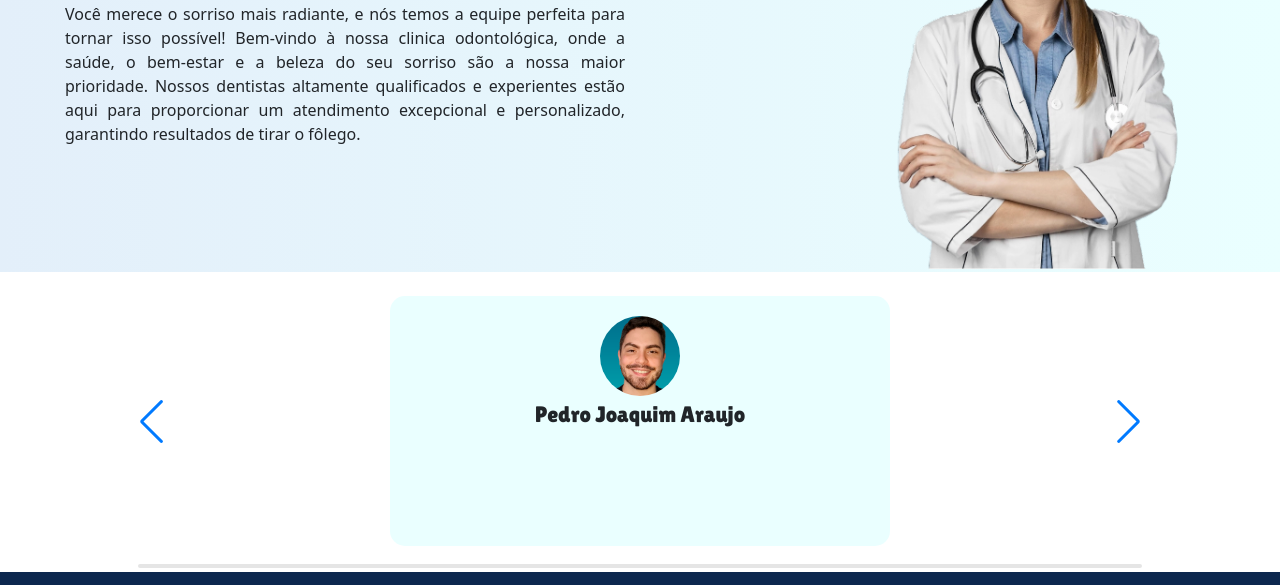
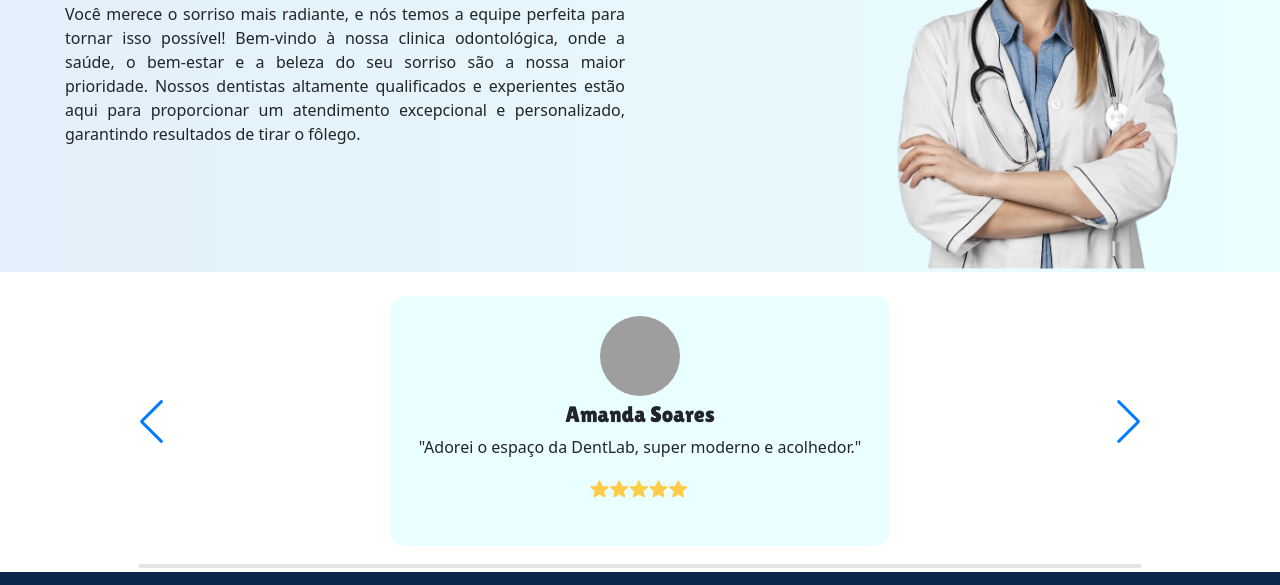
Before and after one commit to pedrojaraujo/dentalab, a plain HTML site: page index.html in a window 1280 px wide. Shown: the part 2251-2836 px from the top of the page. Drawn offline with nearby package versions, Linux system fonts and the light colour scheme; grey boxes are pictures that could not be loaded.

Commit message:
finishing style slide

```diff
--- a/index.html
+++ b/index.html
@@ -122,43 +122,10 @@
       <!-- Carrossel incluso com a biblioteca Swiper -->
       <!-- Slider main container -->
       <div class="swiper">
-        <!-- Additional required wrapper -->
-        <div class="swiper-wrapper">
-          <!-- Slides -->
-          <div class="swiper-slide">
-            <div class="card__slide">
-              <div class="img__Slide__container">
-                <img src="public/images/perfil.png" alt="imagem do perfil" />
-              </div>
-              <h2>Pedro Joaquim Araujo</h2>
-            </div>
-          </div>
-          <div class="swiper-slide">
-            <div class="card__slide">
-              <div class="img__Slide__container">
-                <img src="public/images/perfil.png" alt="imagem do perfil" />
-              </div>
-              <h2>Pedro Joaquim Araujo</h2>
-            </div>
-          </div>
-          <div class="swiper-slide">
-            <div class="card__slide">
-              <div class="img__Slide__container">
-                <img src="public/images/perfil.png" alt="imagem do perfil" />
-              </div>
-              <h2>Pedro Joaquim Araujo</h2>
-            </div>
-          </div>
-          ...
-        </div>
-        <!-- If we need pagination -->
+        <div class="swiper-wrapper"></div>
         <div class="swiper-pagination"></div>
-
-        <!-- If we need navigation buttons -->
         <div class="swiper-button-prev"></div>
         <div class="swiper-button-next"></div>
-
-        <!-- If we need scrollbar -->
         <div class="swiper-scrollbar"></div>
       </div>
     </main>
--- a/js/index.js
+++ b/js/index.js
@@ -42,6 +42,26 @@ const cardsDataServicos = [
   },
 ];
 
+const cardsAvaliacao = [
+  {
+    image: "public/images/perfil.png",
+    name: "Pedro Joaquim Araujo",
+    text: "A DentLab é incrível! Profissionais super competentes e atenciosos.",
+  },
+  {
+    image:
+      "https://images.unsplash.com/photo-1580489944761-15a19d654956?q=80&w=1961&auto=format&fit=crop&ixlib=rb-4.0.3&ixid=M3wxMjA3fDB8MHxwaG90by1wYWdlfHx8fGVufDB8fHx8fA%3D%3D",
+    name: "Amanda Soares",
+    text: "Adorei o espaço da DentLab, super moderno e acolhedor.",
+  },
+  {
+    image:
+      "https://images.unsplash.com/photo-1504199367641-aba8151af406?w=500&auto=format&fit=crop&q=60&ixlib=rb-4.0.3&ixid=M3wxMjA3fDB8MHxzZWFyY2h8MTh8fG1lbiUyMGZhY2UlMjBzbWlsZXxlbnwwfDF8MHx8fDA%3D",
+    name: "Roberto Silva",
+    text: "O atendimento na DentLab é incrível, cuidam de cada paciente de    forma única.",
+  },
+];
+
 // Função para criar os cards dinamicamente
 function createCards(data) {
   const cardContainer = $(".card__container");
@@ -62,6 +82,7 @@ function createCards(data) {
     cardContainer.append(cardElement);
   });
 }
+createCards(cardsData);
 
 function createCardsServicos(data) {
   const cardContainer = $(".cards__servicos");
@@ -83,6 +104,32 @@ function createCardsServicos(data) {
   });
 }
 
+createCardsServicos(cardsDataServicos);
+
+function createCardsAvaliacao(data) {
+  const cardContainer = $(".swiper-wrapper");
+
+  data.forEach((card) => {
+    const cardElement = `
+    <div class="swiper-slide">
+    <div class="card__slide">
+      <div class="img__Slide__container">
+        <img src="${card.image}" alt="imagem do perfil" />
+      </div>
+      <h2>${card.name}</h2>
+      <p>"${card.text}"</p>
+      <img
+        src="public/images/5estrelas.png"
+        alt="avaliacao do atendimento"
+      />
+    </div>
+  </div>
+      `;
+
+    cardContainer.append(cardElement);
+  });
+}
+createCardsAvaliacao(cardsAvaliacao);
 /* Carrossel starter */
 
 const swiper = new Swiper(".swiper", {
@@ -100,6 +147,3 @@ const swiper = new Swiper(".swiper", {
     prevEl: ".swiper-button-prev",
   },
 });
-
-createCards(cardsData);
-createCardsServicos(cardsDataServicos);
--- a/styles/index.scss
+++ b/styles/index.scss
@@ -258,11 +258,17 @@ main {
         margin-top: 5px;
       }
     }
+
+    img {
+      width: 100px;
+    }
     .img__Slide__container {
       img {
         width: 80px;
-        border-radius: 100px;
+        height: 80px; // Define uma altura igual à largura para garantir um círculo
+        border-radius: 50%; // Define o border-radius para fazer a imagem um círculo
         margin-top: 1.2rem;
+        object-fit: cover; // Preencherá o contêiner e manterá a proporção da imagem
       }
     }
   }
```
Also changed, not shown: styles/index.css, 1 other file.
